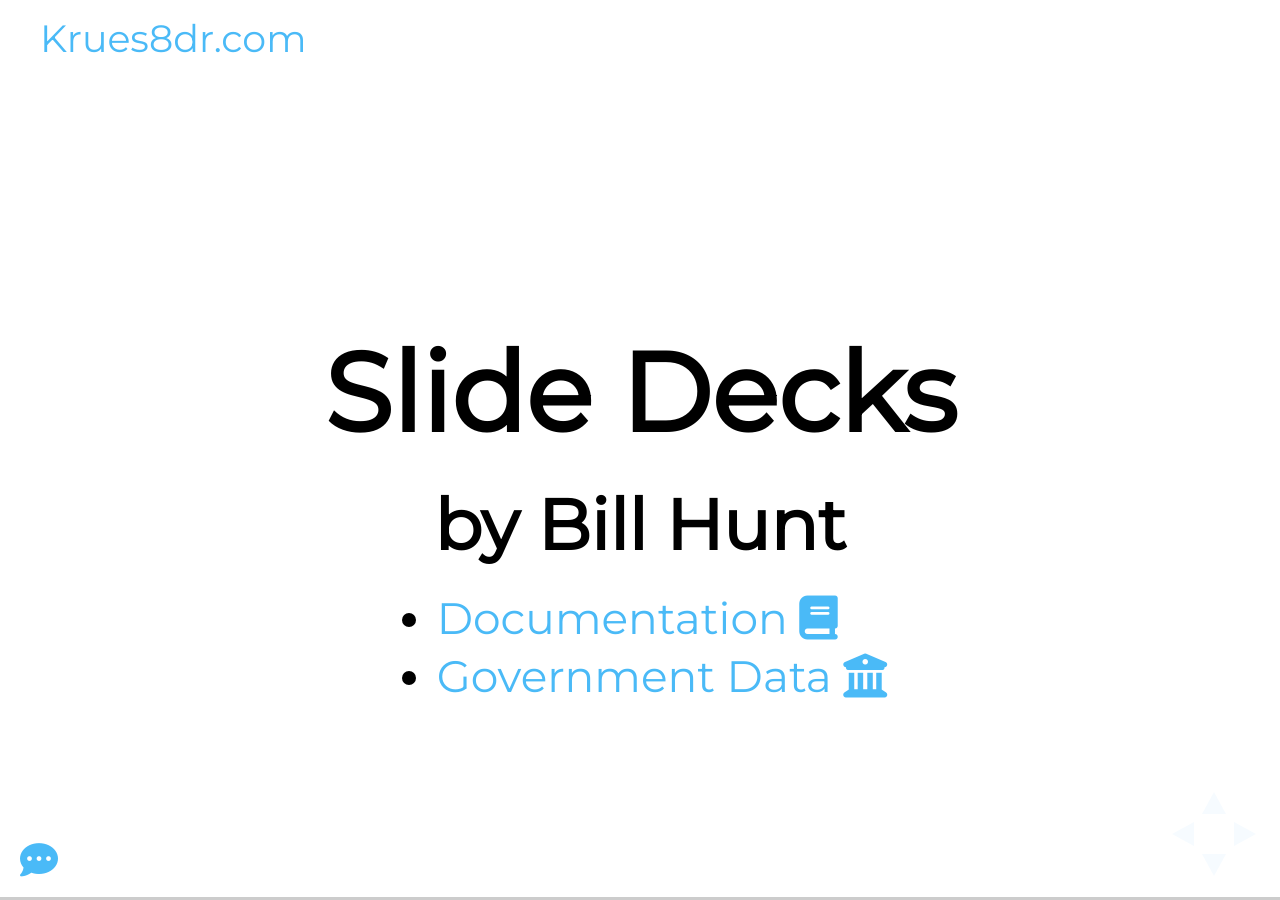
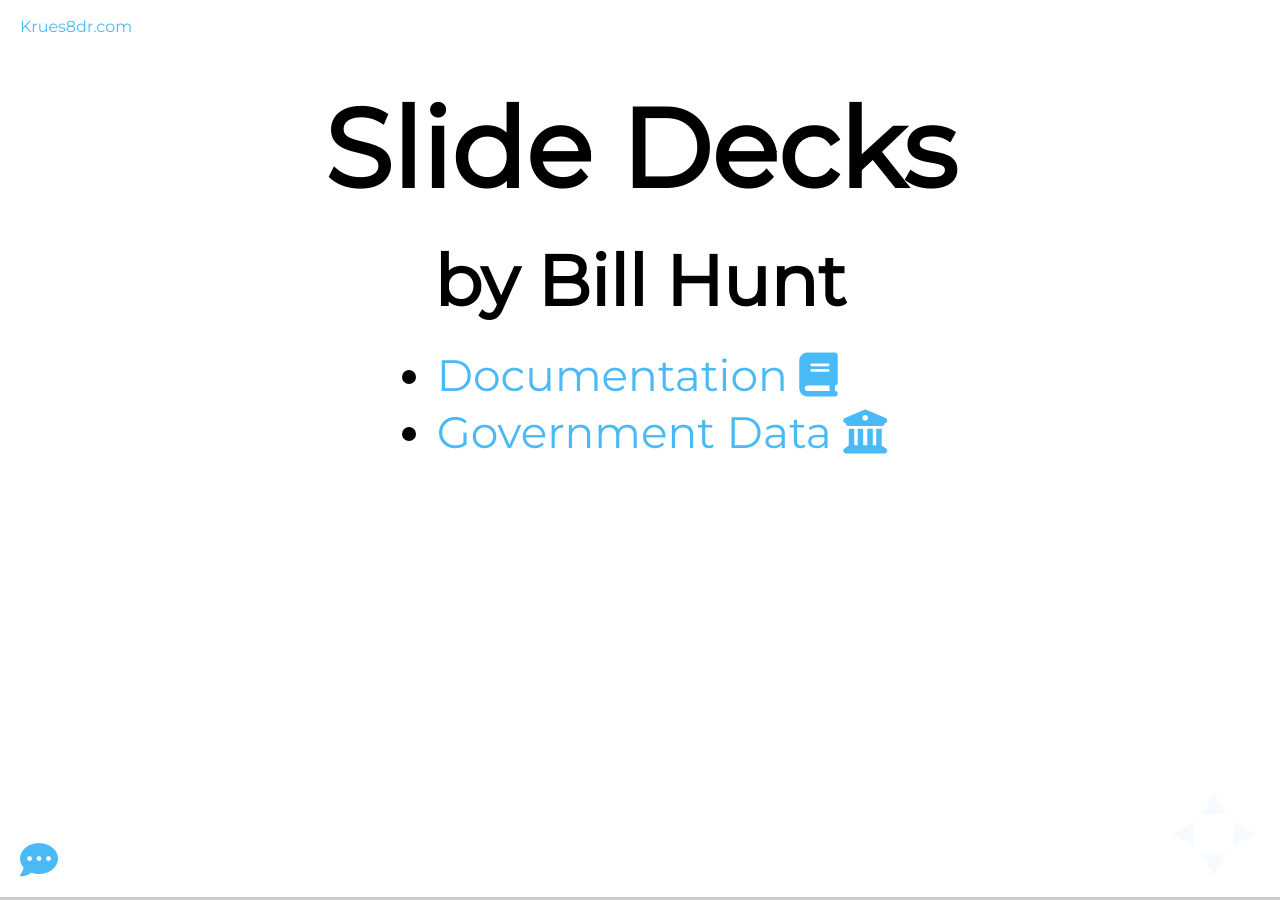
Before and after one commit to krues8dr/documentation-slides, a Jekyll site: the page built from index.html, in a window 1280 px wide. Built offline with Jekyll 4.4.1, drawn with Linux system fonts in a browser that asks for light colours; nearby versions of some CDN libraries; Markdown is read by kramdown in place of the engine named in the settings.

Commit message:
Fix up theme for too much content.

```diff
--- a/assets/css/theme/18f.css
+++ b/assets/css/theme/18f.css
@@ -44,9 +44,9 @@
 }
 
 header {
-  margin: 20px;
 }
 header a {
+  font-size: 1rem;
   margin: 20px;
   color: #4ABAF7;
   text-decoration: none;
@@ -57,6 +57,14 @@
 }
 
 .reveal {
+}
+
+.reveal .slides {
+  height: 100% !important;
+}
+
+.reveal .present {
+  top: 0 !important;
 }
 
 ::selection {
```
